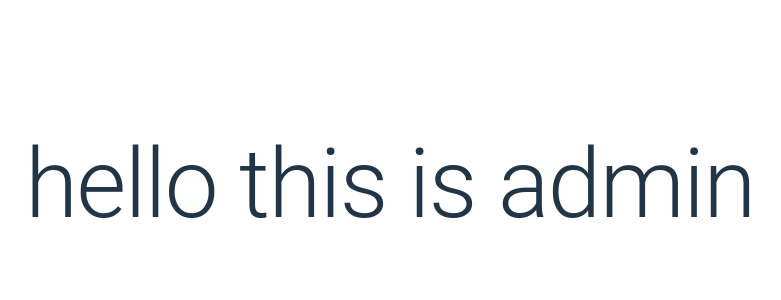
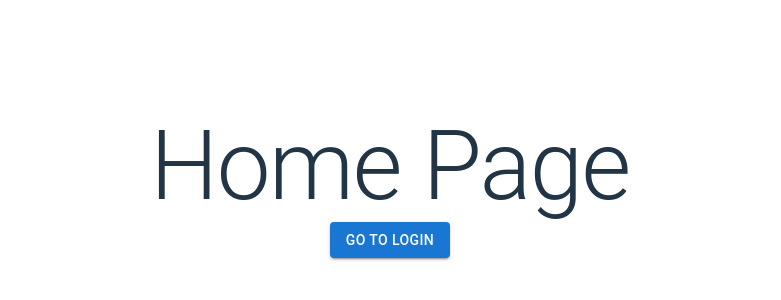
Before and after one commit to TohirDev/frontend-admin, a React (Vite) app: page / in a window 1280 px wide. Shown: the part 216-516 px from the top of the page, without its empty margins (250-1031 px from the left). Built offline with nearby package versions, Linux system fonts and the light colour scheme.

Commit message:
added login and reg and 404 pages

```diff
--- a/src/App.tsx
+++ b/src/App.tsx
@@ -1,11 +1,20 @@
 
+import { Route, Routes } from 'react-router-dom'
 import './App.css'
-import { Typography } from '@mui/material'
+import LoginPage from './pages/auth/login'
+import RegistrationPage from './pages/auth/registeration'
+import HomePage from './pages/home'
+import PageNotFound from './pages/404'
 
 function App() {
 
   return (
-    <Typography variant='h1'>hello this is admin</Typography>
+    <Routes>
+      <Route path='/' element={<HomePage />} />
+      <Route path='/register' element={<RegistrationPage />} />
+      <Route path='/login' element={<LoginPage />} />
+      <Route path='*' element={<PageNotFound />} />
+    </Routes>
   )
 }
 
--- a/src/main.tsx
+++ b/src/main.tsx
@@ -1,10 +1,10 @@
-import React from 'react'
 import ReactDOM from 'react-dom/client'
 import App from './App.tsx'
 import './index.css'
+import { BrowserRouter } from 'react-router-dom'
 
 ReactDOM.createRoot(document.getElementById('root')!).render(
-  <React.StrictMode>
+  <BrowserRouter>
     <App />
-  </React.StrictMode>,
+  </BrowserRouter>
 )
--- /dev/null
+++ b/src/pages/404/index.tsx
@@ -0,0 +1,9 @@
+import { Typography } from "@mui/material"
+
+
+
+const PageNotFound = () => {
+    return <Typography variant="h2" color={'red'}>Page not found</Typography>
+}
+
+export default PageNotFound
--- /dev/null
+++ b/src/pages/auth/login/index.tsx
@@ -0,0 +1,15 @@
+
+import { Button, Typography } from "@mui/material"
+import { useNavigate } from "react-router-dom"
+
+const LoginPage = () => {
+    const navigate = useNavigate()
+    return (
+        <>
+        <Typography variant="h1">LoginPage</Typography>
+        <Button variant="contained" color="primary" onClick={() => navigate('/register')}>Go to Register</Button>
+        </>
+    )
+}
+
+export default LoginPage
--- /dev/null
+++ b/src/pages/auth/registeration/index.tsx
@@ -0,0 +1,9 @@
+import { Typography } from "@mui/material"
+
+
+
+const RegistrationPage = () => {
+    return <Typography variant="h1">Registration</Typography>
+}
+
+export default RegistrationPage
--- /dev/null
+++ b/src/pages/home/index.tsx
@@ -0,0 +1,16 @@
+import { Button, Typography } from "@mui/material"
+import { useNavigate } from "react-router-dom"
+
+
+const HomePage = () => {
+    const navigate = useNavigate()
+    return (
+        <>
+            <Typography variant="h1">Home Page</Typography>
+            <Button variant="contained" color="primary" onClick={() => navigate('/login')}>Go to Login</Button>
+        </>
+    )
+}
+
+
+export default HomePage
```
Also changed, not shown: src/components/index.ts (added), src/hooks/index.ts (added).
